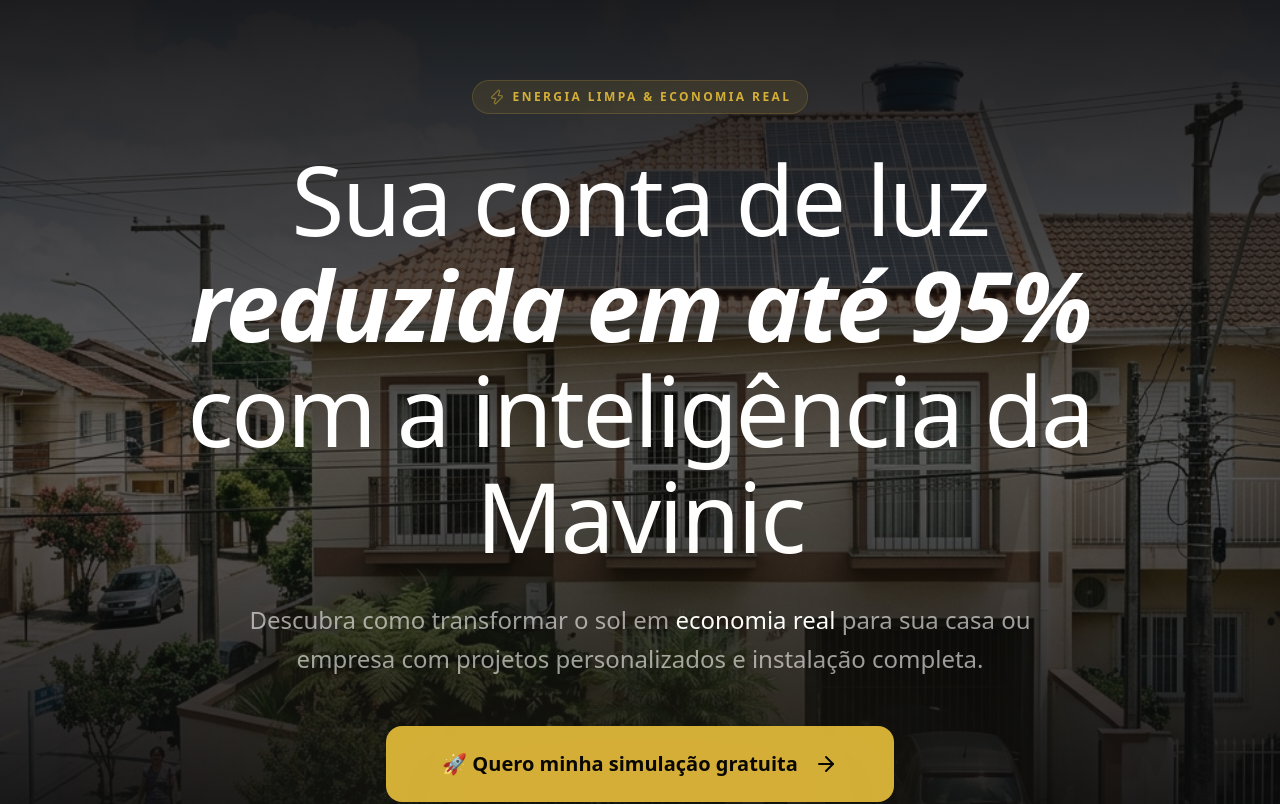
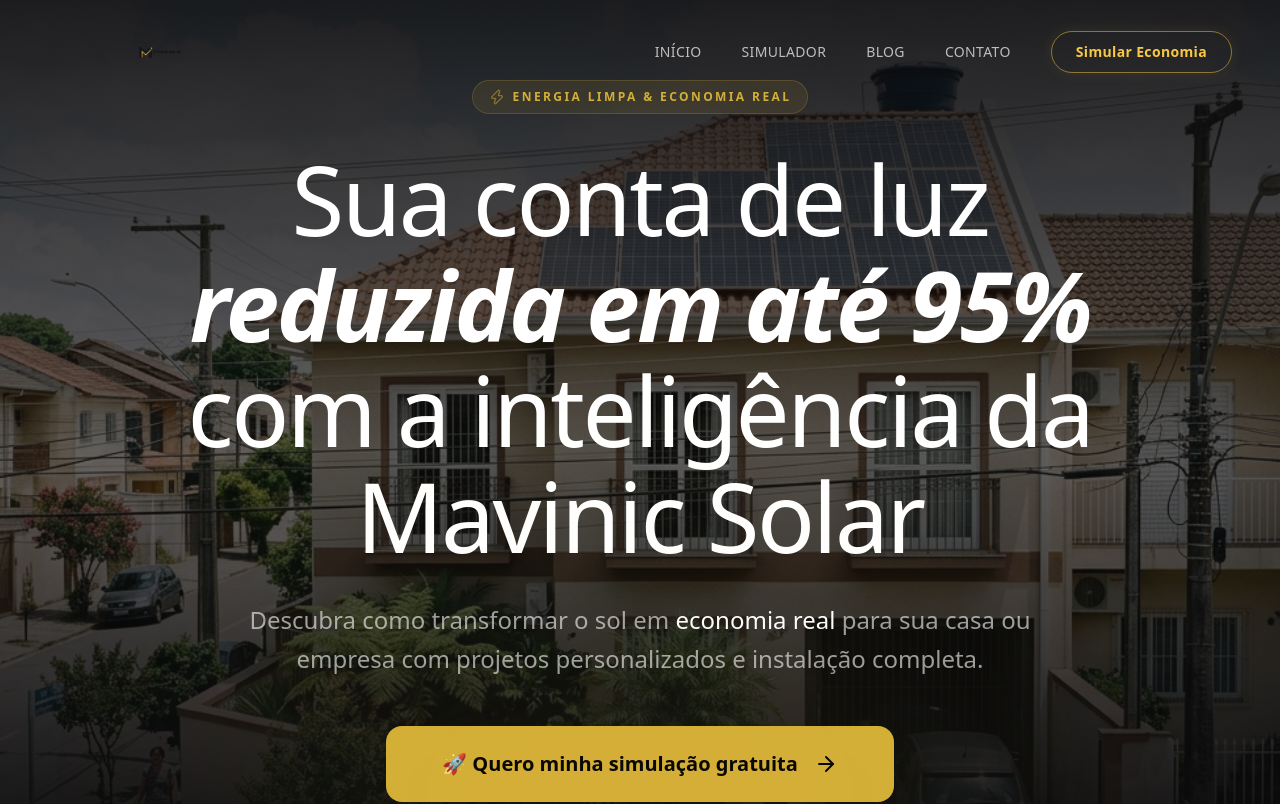
Before and after one commit to tartaromaxam/lp-solar-calc, a Next.js app: page / in a window 1280 px wide. Shown: the top 804 px of the page. Built offline with nearby package versions, Linux system fonts and the light colour scheme.

Commit message:
feat: update branding to Mavinic Solar, add new Navbar, update SVGs

```diff
--- a/app/components/Footer.tsx
+++ b/app/components/Footer.tsx
@@ -1,15 +1,19 @@
+import Image from "next/image";
+
 export default function Footer(): React.JSX.Element {
   return (
     <footer className="py-12 bg-black border-t border-white/5">
       <div className="container mx-auto max-w-[1100px] px-8 text-center">
         <div className="flex flex-col items-center justify-center gap-6 mb-10">
-          <div className="flex items-center gap-3">
-            <div className="w-10 h-10 bg-gradient-to-br from-[#D4AF37] to-[#B8860B] rounded-xl flex items-center justify-center shadow-[0_0_20px_rgba(212,175,55,0.2)]">
-              <span className="text-black font-black text-xl leading-none">M</span>
+          <div className="flex items-center gap-3 group">
+            <div className="relative w-56 h-16 md:w-72 md:h-20 transition-transform duration-300 group-hover:scale-105">
+              <Image
+                src="/assets/branding/logo-light.svg"
+                alt="Mavinic Solar"
+                fill
+                className="object-contain object-center"
+              />
             </div>
-            <span className="text-white font-light tracking-[0.2em] text-lg uppercase">
-              Solar Pro <span className="text-[#D4AF37] font-bold italic tracking-normal">Mavinic</span>
-            </span>
           </div>
         </div>
 
--- a/app/components/Hero.tsx
+++ b/app/components/Hero.tsx
@@ -43,7 +43,7 @@
             transition={{ duration: 0.6, delay: 0.2 }}
             className="text-4xl sm:text-6xl md:text-7xl lg:text-8xl font-medium text-white leading-[1.1] tracking-tight mb-8 max-w-[950px]"
           >
-            Sua conta de luz <span className="text-solar italic font-semibold text-white">reduzida em até 95%</span> com a inteligência da Mavinic
+            Sua conta de luz <span className="text-solar italic font-semibold text-white">reduzida em até 95%</span> com a inteligência da Mavinic Solar
           </motion.h1>
 
           {/* Subheadline */}
--- a/app/components/LeadForm.tsx
+++ b/app/components/LeadForm.tsx
@@ -225,7 +225,7 @@
                   Precisa de uma resposta rápida? Fale agora com um especialista 👇
                 </p>
                 <a
-                  href="https://wa.me/5544988160797?text=Olá!%20Vi%20o%20site%20da%20Solar%20Pro%20Mavinic%20e%20gostaria%20de%20solicitar%20uma%20simulação%20de%20energia%20solar."
+                  href="https://wa.me/5544988160797?text=Olá!%20Vi%20o%20site%20da%20Mavinic%20Solar%20e%20gostaria%20de%20solicitar%20uma%20simulação%20de%20energia%20solar."
                   target="_blank"
                   rel="noopener noreferrer"
                   className="inline-flex items-center gap-3 bg-green-500/10 hover:bg-green-500/20 text-green-500 border border-green-500/20 px-8 py-4 rounded-2xl text-sm font-bold transition-all duration-300 active:scale-95"
--- /dev/null
+++ b/app/components/Navbar.tsx
@@ -0,0 +1,130 @@
+"use client";
+
+import { useState, useEffect } from "react";
+import { motion, AnimatePresence } from "framer-motion";
+import Link from "next/link";
+import Image from "next/image";
+import { Menu, X } from "lucide-react";
+
+export default function Navbar() {
+  const [scrolled, setScrolled] = useState(false);
+  const [mobileMenuOpen, setMobileMenuOpen] = useState(false);
+
+  useEffect(() => {
+    const handleScroll = () => {
+      setScrolled(window.scrollY > 20);
+    };
+
+    window.addEventListener("scroll", handleScroll);
+    return () => window.removeEventListener("scroll", handleScroll);
+  }, []);
+
+  const navLinks = [
+    { name: "Início", href: "#" },
+    { name: "Simulador", href: "#orcamento" },
+    { name: "Blog", href: "#" },
+    { name: "Contato", href: "#" },
+  ];
+
+  return (
+    <>
+      <header
+        className={`fixed top-0 left-0 right-0 z-50 transition-all duration-300 ${
+          scrolled
+            ? "bg-[#0B1220]/80 backdrop-blur-md border-b border-white/10 shadow-lg shadow-[#0B1220]/50 py-4"
+            : "bg-transparent py-6"
+        }`}
+      >
+        <div className="container mx-auto px-6 md:px-12">
+          <div className="flex items-center justify-between">
+            {/* Logo */}
+            <Link href="/" className="relative z-50 flex items-center gap-3 group">
+              <div className="relative w-48 h-12 md:w-60 md:h-14 transition-transform duration-300 group-hover:scale-105">
+                <Image
+                  src="/assets/branding/logo-light.svg"
+                  alt="Mavinic Solar"
+                  fill
+                  className="object-contain object-left"
+                  priority
+                />
+              </div>
+            </Link>
+
+            {/* Desktop Nav */}
+            <nav className="hidden md:flex items-center gap-10">
+              {navLinks.map((link) => (
+                <Link
+                  key={link.name}
+                  href={link.href}
+                  className="text-white/70 hover:text-white hover:text-shadow-sm transition-all text-sm font-medium tracking-wide uppercase"
+                >
+                  {link.name}
+                </Link>
+              ))}
+              <Link
+                href="#orcamento"
+                className="bg-transparent border border-[#F7C843]/50 text-[#F7C843] hover:bg-[#F7C843] hover:text-[#0B1220] px-6 py-2.5 rounded-full text-sm font-bold tracking-wide transition-all duration-300 shadow-[0_0_15px_rgba(247,200,67,0.1)] hover:shadow-[0_0_20px_rgba(247,200,67,0.4)]"
+              >
+                Simular Economia
+              </Link>
+            </nav>
+
+            {/* Mobile Menu Toggle */}
+            <button
+              className="md:hidden relative z-50 p-2 text-white/80 hover:text-white focus:outline-none"
+              onClick={() => setMobileMenuOpen(!mobileMenuOpen)}
+            >
+              {mobileMenuOpen ? <X className="w-6 h-6" /> : <Menu className="w-6 h-6" />}
+            </button>
+          </div>
+        </div>
+      </header>
+
+      {/* Mobile Nav Overlay */}
+      <AnimatePresence>
+        {mobileMenuOpen && (
+          <motion.div
+            initial={{ opacity: 0, y: -20 }}
+            animate={{ opacity: 1, y: 0 }}
+            exit={{ opacity: 0, y: -20 }}
+            transition={{ duration: 0.3 }}
+            className="fixed inset-0 z-40 bg-[#0B1220]/95 backdrop-blur-xl flex flex-col items-center justify-center pt-20"
+          >
+            <nav className="flex flex-col items-center gap-8">
+              {navLinks.map((link, i) => (
+                <motion.div
+                  initial={{ opacity: 0, y: 20 }}
+                  animate={{ opacity: 1, y: 0 }}
+                  transition={{ delay: i * 0.1 }}
+                  key={link.name}
+                >
+                  <Link
+                    href={link.href}
+                    onClick={() => setMobileMenuOpen(false)}
+                    className="text-white/80 hover:text-white text-2xl font-light tracking-widest uppercase transition-colors"
+                  >
+                    {link.name}
+                  </Link>
+                </motion.div>
+              ))}
+              <motion.div
+                initial={{ opacity: 0, y: 20 }}
+                animate={{ opacity: 1, y: 0 }}
+                transition={{ delay: 0.4 }}
+                className="mt-4"
+              >
+                <Link
+                  href="#orcamento"
+                  onClick={() => setMobileMenuOpen(false)}
+                  className="bg-[#F7C843] text-[#0B1220] px-8 py-3 rounded-full text-lg font-bold tracking-wider transition-all duration-300 shadow-[0_10px_30px_rgba(247,200,67,0.3)] inline-block"
+                >
+                  Simular Economia
+                </Link>
+              </motion.div>
+            </nav>
+          </motion.div>
+        )}
+      </AnimatePresence>
+    </>
+  );
+}
--- a/app/layout.tsx
+++ b/app/layout.tsx
@@ -17,8 +17,35 @@
 const GTM_ID = "GTM-WDGT2XPV";
 
 export const metadata: Metadata = {
-  title: "Solar Pro Mavinic | Simulador de Economia Solar Inteligente",
-  description: "Descubra quanto você pode economizar com energia solar. Simulação gratuita e instantânea para sua residência ou empresa.",
+  title: "Mavinic Solar | Simulador de Economia Solar Inteligente",
+  description: "Descubra quanto você pode economizar com energia solar. Simulação gratuita e instantânea para sua residência ou empresa pela Mavinic Solar.",
+  manifest: "/manifest.json",
+  icons: {
+    icon: "/assets/branding/favicon.svg",
+    apple: "/assets/branding/favicon.svg",
+  },
+  openGraph: {
+    title: "Mavinic Solar | Simulador de Economia Solar Inteligente",
+    description: "Transforme o sol em economia real com a inteligência da Mavinic Solar. Reduza até 95% da sua conta de luz.",
+    url: "https://solar.mavinic.com.br",
+    siteName: "Mavinic Solar",
+    images: [
+      {
+        url: "/assets/branding/logo-dark.svg",
+        width: 1200,
+        height: 630,
+        alt: "Mavinic Solar",
+      },
+    ],
+    locale: "pt_BR",
+    type: "website",
+  },
+  twitter: {
+    card: "summary_large_image",
+    title: "Mavinic Solar | Simulador de Economia Solar",
+    description: "Transforme o sol em economia real com a inteligência da Mavinic Solar.",
+    images: ["/assets/branding/logo-dark.svg"],
+  },
 };
 
 export default function RootLayout({
--- a/app/page.tsx
+++ b/app/page.tsx
@@ -1,3 +1,4 @@
+import Navbar from "./components/Navbar";
 import Hero from "./components/Hero";
 import PainSection from "./components/PainSection";
 import Benefits from "./components/Benefits";
@@ -9,6 +10,7 @@
 export default function Home(): React.JSX.Element {
   return (
     <main className="min-h-screen bg-[#0F0F12]">
+      <Navbar />
       <Hero />
       <PainSection />
       <Benefits />
```
Also changed, not shown: public/assets/branding/favicon.svg (added), public/assets/branding/logo-light.svg (added), public/manifest.json (added).
